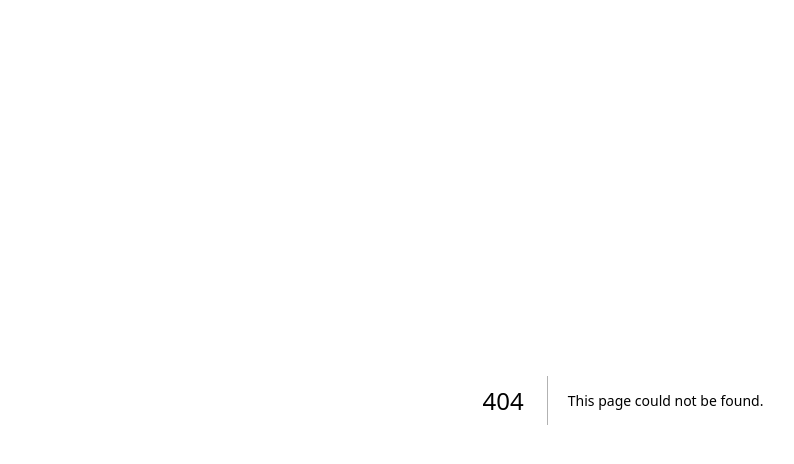
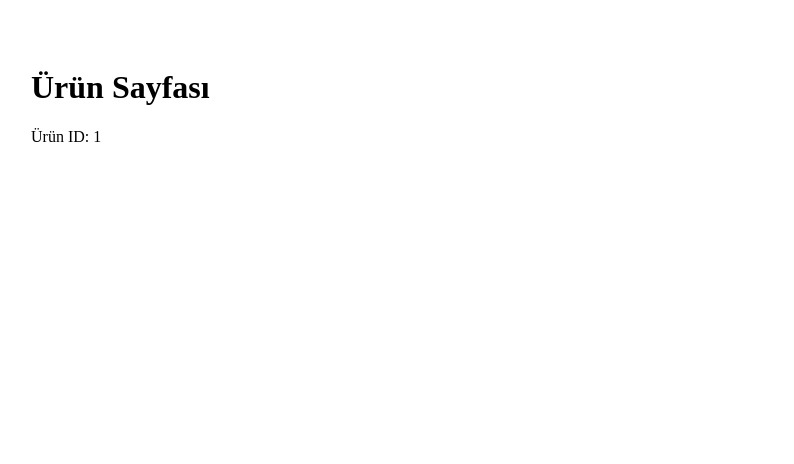
Before and after one commit to onursel42-collab/TradePiGloball, a Next.js app: page /product/1 in a window 1280 px wide. Before the commit this address had no page. Shown: the top 464 px of the page, without its empty margins (17-811 px from the left). Built offline with nearby package versions, Linux system fonts and the light colour scheme.

Commit message:
Create page.tsx

```diff
--- /dev/null
+++ b/app/product/[id]/page.tsx
@@ -0,0 +1,8 @@
+export default function ProductPage({ params }) {
+  return (
+    <div style={{ padding: 40 }}>
+      <h1>Ürün Sayfası</h1>
+      <p>Ürün ID: {params.id}</p>
+    </div>
+  );
+}
```
